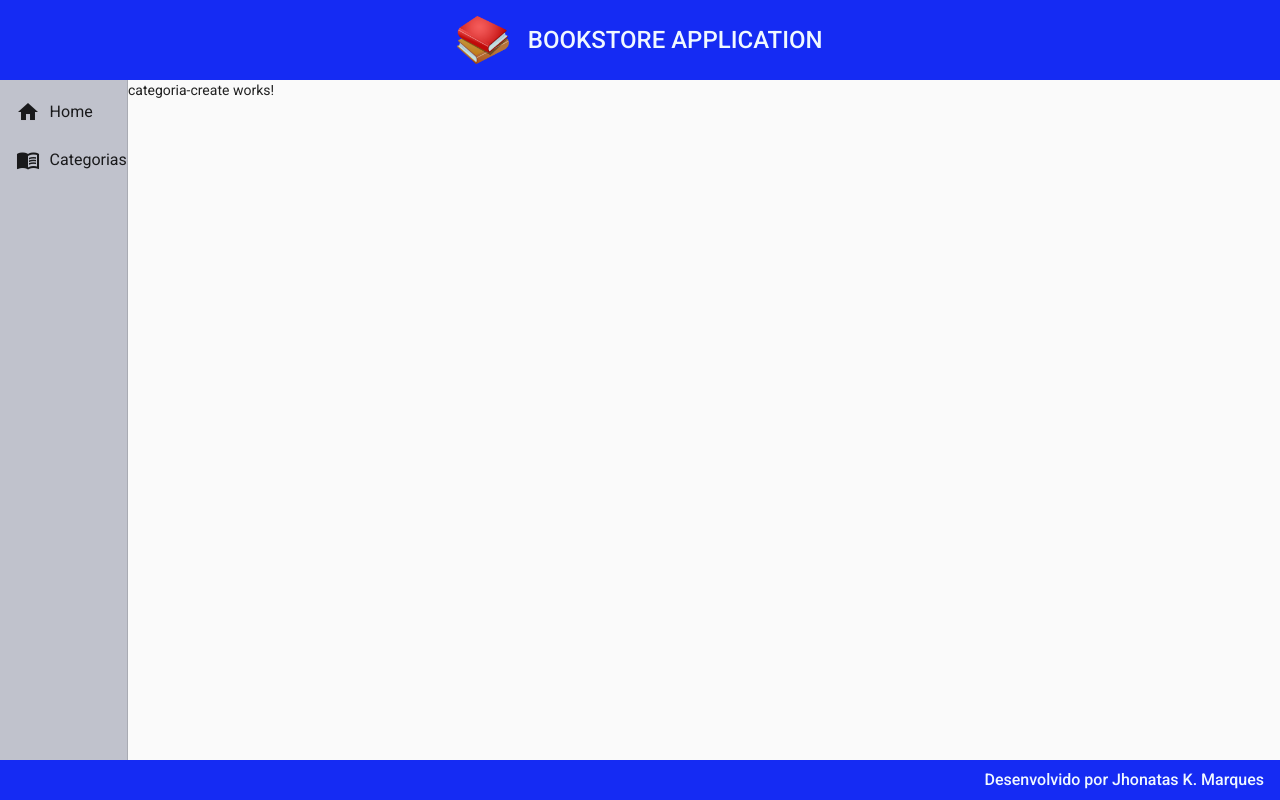
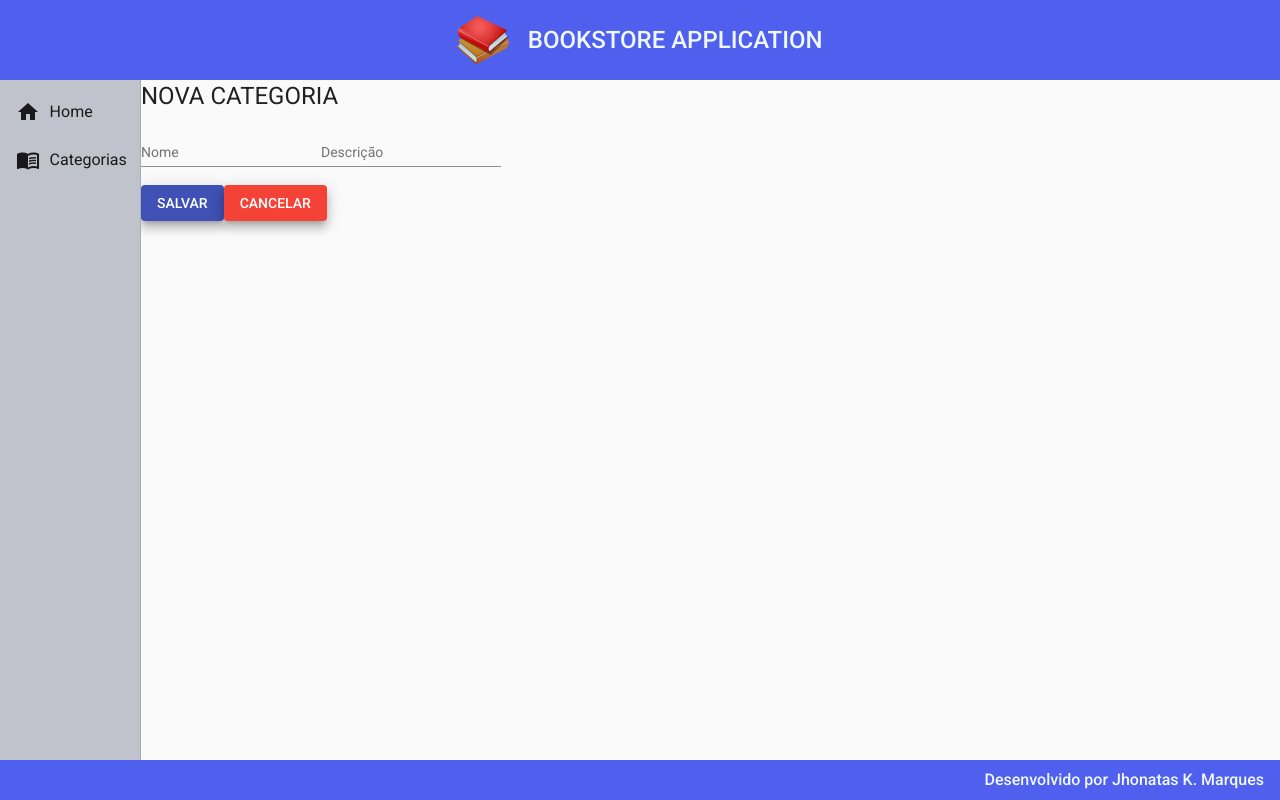
Before and after one commit to JhonMarques/Bookstore-front, an Angular app: page /categorias/create in a window 1280 px wide. Built offline with nearby package versions, Linux system fonts and the light colour scheme.

Commit message:
create finalizado

```diff
--- a/src/app/components/template/footer/footer.component.css
+++ b/src/app/components/template/footer/footer.component.css
@@ -3,6 +3,6 @@
     bottom: 0;
     justify-content: flex-end;
     font-size: 1rem;
-    background-color: rgb(21, 43, 243);
+    background-color: rgb(80, 96, 238);
     height: 5%;
 }
--- a/src/app/components/template/header/header.component.css
+++ b/src/app/components/template/header/header.component.css
@@ -5,7 +5,7 @@
 .header{
   justify-content: center;
   height: 10%;
-  background-color: rgb(21, 43, 243);
+  background-color: rgb(80, 96, 238);
 }
 
 span{
--- a/src/app/components/template/nav/nav.component.css
+++ b/src/app/components/template/nav/nav.component.css
@@ -8,7 +8,7 @@
 }
 
 .side {
-    width: 10%;
+    width: 11%;
     background-color:rgb(192, 194, 204);
 }
 
--- a/src/app/components/views/categoria-read/categoria-read.component.html
+++ b/src/app/components/views/categoria-read/categoria-read.component.html
@@ -1,6 +1,6 @@
 <div class="content">
     <div class="title">
-        <h1>Categorias</h1>
+        <h1>CATEGORIAS</h1>
     </div>
 
     <button class="mat-elevation-z8" (click)="navegarParaCategoriaCreate()" mat-flat-button color="primary">ADICIONAR CATEGORIA</button>
--- /dev/null
+++ b/src/app/components/views/categoria/categoria-create/categoria-create.component.css
@@ -0,0 +1,26 @@
+form{
+    text-align: center;
+    width: 70%;
+    margin: 2rem auto 0 auto;
+}
+
+h1{
+    font-size: 2rem;
+    font-weight: 500;
+    margin-bottom: 5rem;
+    color: rgb(90, 90, 88);
+}
+
+.form{
+    width: 70%;
+}
+
+.buttons{
+    width: 100%;
+}
+
+button{
+    margin-right: .5rem;
+    padding-right: 2rem;
+    padding-left: 2rem;
+}
--- /dev/null
+++ b/src/app/components/views/categoria/categoria-create/categoria-create.component.html
@@ -0,0 +1,16 @@
+<form>
+    <h1>NOVA CATEGORIA</h1>
+    <mat-form-field class="form">
+        <mat-label>Nome</mat-label>
+        <input matInput [(ngModel)]="categoria.nome" type="text" name="nome" placeholder="Ex. Informática">
+    </mat-form-field>
+    <mat-form-field class="form">
+        <mat-label>Descrição</mat-label>
+        <input matInput [(ngModel)]="categoria.descricao" type="text" name="descricao" placeholder="Ex. Livros de informática">
+    </mat-form-field>
+
+    <div class="buttons">
+        <button (click) = "create()" class="mat-elevation-z8" mat-flat-button color="primary">SALVAR</button>
+        <button class="mat-elevation-z8" mat-flat-button color="warn">CANCELAR</button>
+    </div>
+</form>
--- a/src/app/components/views/categoria/categoria-create/categoria-create.component.ts
+++ b/src/app/components/views/categoria/categoria-create/categoria-create.component.ts
@@ -1,20 +1,36 @@
+import { Router } from '@angular/router';
+import { Categoria } from './../categoria.model';
+import { CategoriaService } from './../categoria.service';
 import { Component, OnInit } from '@angular/core';
 
 @Component({
   selector: 'app-categoria-create',
-  template: `
-    <p>
-      categoria-create works!
-    </p>
-  `,
+  templateUrl: "./categoria-create.component.html",
+  styleUrls: ["./categoria-create.component.css"],
   styles: [
   ]
 })
 export class CategoriaCreateComponent implements OnInit {
 
-  constructor() { }
+  categoria: Categoria = {
+    nome: '',
+    descricao: ''
+  }
+
+  constructor(private service: CategoriaService, private router: Router) { }
 
   ngOnInit(): void {
   }
 
+  create(): void{
+    this.service.create(this.categoria).subscribe((resposta) => {
+      this.router.navigate(['categoria'])
+      this.service.mensagem('Categoria criada com sucesso!');
+  }, err => {
+    for(let i = 0; i < err.error.errors.length; i++){
+      this.service.mensagem(err.error.errors[i].message)
+    }
+  })
 }
+
+}
--- a/src/app/components/views/categoria/categoria.service.ts
+++ b/src/app/components/views/categoria/categoria.service.ts
@@ -1,8 +1,10 @@
+import { MatSnackBar} from '@angular/material/snack-bar';
 import { HttpClient } from '@angular/common/http';
 import { environment } from './../../../../environments/environment.prod';
 import { Categoria } from './categoria.model';
 import { Injectable } from '@angular/core';
 import { Observable } from 'rxjs';
+
 
 @Injectable({
   providedIn: 'root'
@@ -11,11 +13,26 @@
 
   baseUrl: string = environment.baseUrl;
 
-  constructor(private http: HttpClient) { }
+  constructor(private http: HttpClient, private _snack: MatSnackBar) { }
 
     findAll():Observable<Categoria[]> {
       const url = `${this.baseUrl}/categorias`
       return this.http.get<Categoria[]>(url)
     }
 
-  }
+
+
+create(categoria: Categoria): Observable<Categoria>{
+  const url = `${this.baseUrl}/categorias`
+  return this.http.post<Categoria>(url, categoria);
+}
+
+mensagem(str: String): void {
+  this._snack.open(`${str}`, 'OK',{
+    horizontalPosition: 'end',
+    verticalPosition: 'top',
+    duration: 3000
+  })
+}
+
+}
```
Also changed, not shown: src/app/app.module.ts (+10 -1 lines), src/app/components/views/categoria/categoria-create/categoria-create.components.css (deleted), src/app/components/views/categoria/categoria-create/categoria-create.components.html (deleted).
